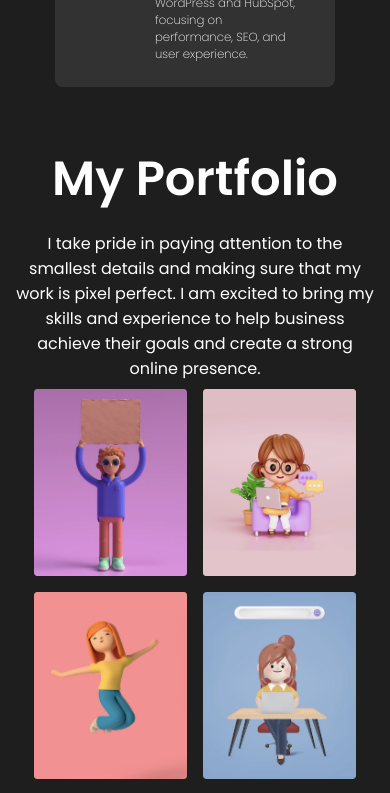
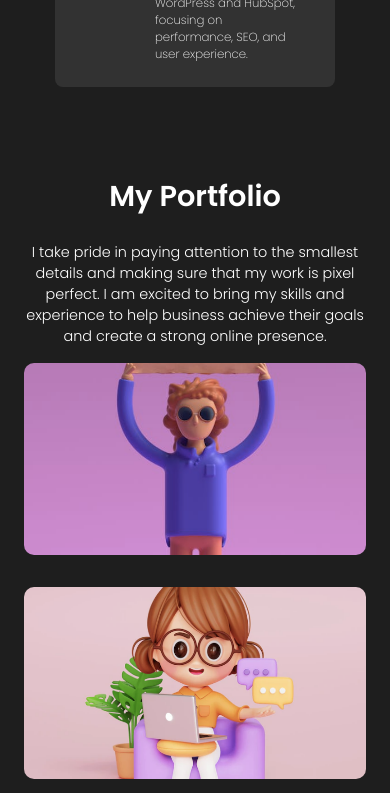
Before and after one commit to iamolanshile/AbdulsalamOlanshile, a React (Create React App) app: page / in a window 390 px wide. Shown: the part 1920-2713 px from the top of the page. Built offline with nearby package versions, Linux system fonts and the light colour scheme.

Commit message:
Update works.css

```diff
--- a/src/components/Works/works.css
+++ b/src/components/Works/works.css
@@ -1,25 +1,27 @@
 #works {
   margin: 0 auto;
   min-height: calc(100vh - 4rem);
-  width: 100vw;
+  width: 100%;
   max-width: 60rem;
   display: flex;
   flex-direction: column;
   align-items: center;
   justify-content: center;
   text-align: center;
-  padding: 0 1rem;
+  padding: 2rem 1rem;
 }
 
 .worksTitle {
   margin: 1rem 0;
-  font-size: 3rem;
+  font-size: 2.5rem;
+  font-weight: 700;
 }
 
-.workDesc {
+.worksDesc {
   font-weight: 300;
-  font-size: 1rem;
+  font-size: 1.1rem;
   max-width: 45rem;
+  margin: 0.5rem 0;
 }
 
 .worksImgs {
@@ -27,27 +29,68 @@
   align-items: center;
   justify-content: center;
   flex-wrap: wrap;
-  width: 100vw;
-  max-width: 65rem;
+  width: 100%;
+  max-width: 60rem;
+  gap: 1rem;
 }
 
 .worksImg {
   object-fit: cover;
-  height: 20rem;
+  width: 100%;
+  max-width: 18rem;
+  height: 18rem;
   margin: 0.5rem;
+  border-radius: 10px;
+  transition: transform 0.3s ease;
+}
+
+.worksImg:hover {
+  transform: scale(1.05);
 }
 
 .workBtn {
-  margin: 3rem 0;
-  padding: 0.5rem 2.5rem;
+  margin: 2rem 0;
+  padding: 0.75rem 2.5rem;
   border: none;
   border-radius: 2rem;
   background: white;
   font-size: 1rem;
+  cursor: pointer;
+  transition: background 0.3s ease;
 }
 
-@media screen and (max-width: 585px) {
+.workBtn:hover {
+  background: #f0f0f0;
+}
+
+/* Medium screens (e.g., tablets) */
+@media screen and (max-width: 840px) {
+  .worksTitle {
+    font-size: 2rem;
+  }
+
+  .worksDesc {
+    font-size: 1rem;
+  }
+
   .worksImg {
-    height: 48vw;
+    max-width: 15rem;
+    height: 15rem;
   }
 }
+
+/* Small screens (e.g., mobile) */
+@media screen and (max-width: 585px) {
+  .worksTitle {
+    font-size: 1.8rem;
+  }
+
+  .worksDesc {
+    font-size: 0.9rem;
+  }
+
+  .worksImg {
+    max-width: 100%;
+    height: 12rem;
+  }
+}
```
